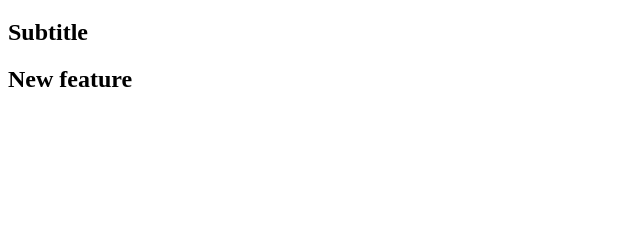
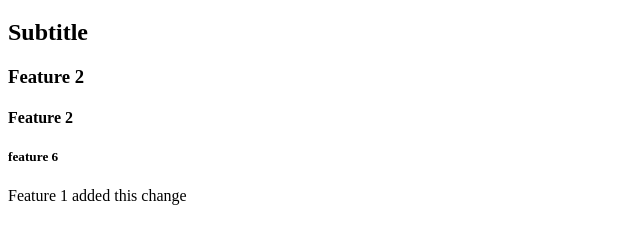
Before and after one commit to alijdn/Demo, a plain HTML site: page index.html in a window 1280 px wide. Shown: the part 61-304 px from the top of the page, without its empty margins (0-640 px from the left). Drawn offline with Linux system fonts and the light colour scheme.

Commit message:
feature1 adding new feature

```diff
--- a/index.html
+++ b/index.html
@@ -9,6 +9,10 @@
 <body>
     <h1>Title1</h1>
     <h2>Subtitle</h2>
-    <h2>New feature</h2>
+    <h3>Feature 2</h3>
+    <h4>Feature 2</h4>
+    <h5>feature 6</h5>
+
+    <p>Feature 1 added this change</p>
 </body>
 </html>
```
